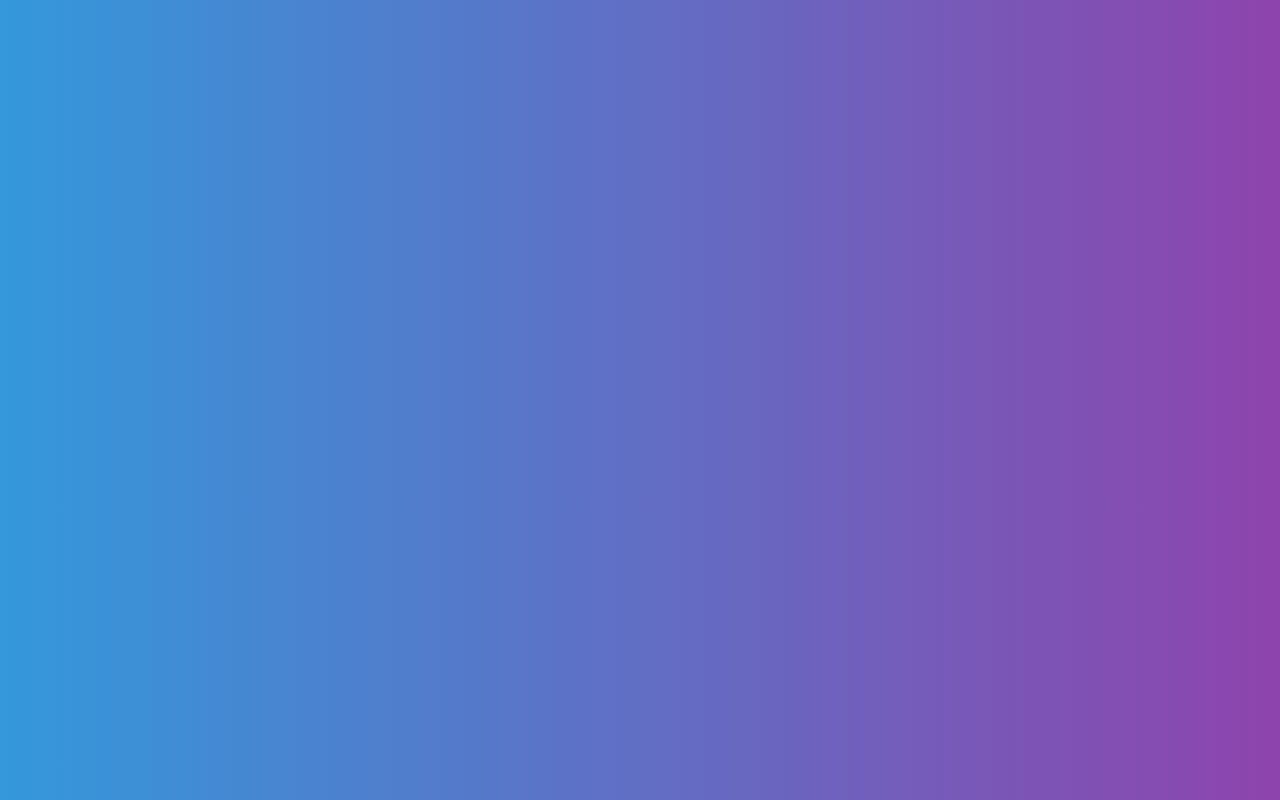
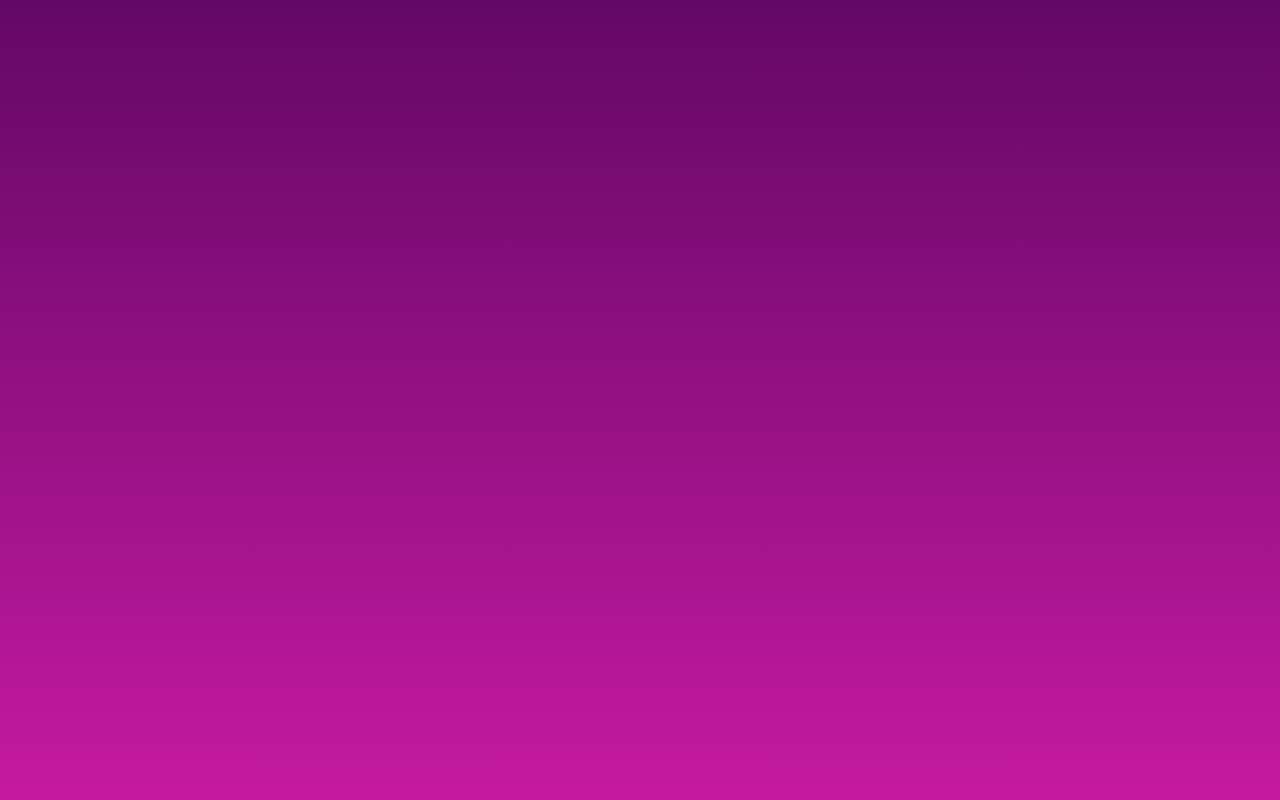
Before and after one commit to NipunaMadula/React-LogForm, a React (Create React App) app: page / in a window 1280 px wide. Built offline with nearby package versions, Linux system fonts and the light colour scheme.

Commit message:
add background color

```diff
--- a/src/index.css
+++ b/src/index.css
@@ -6,7 +6,7 @@ body {
   -webkit-font-smoothing: antialiased;
   -moz-osx-font-smoothing: grayscale;
   height: 100vh;
-  background: linear-gradient(90deg, #3498db, #8e44ad);
+  background: linear-gradient(180deg, #630866, #c51aa0);
 
 }
 
```
